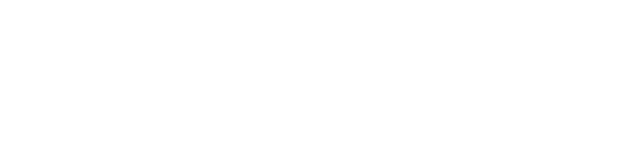
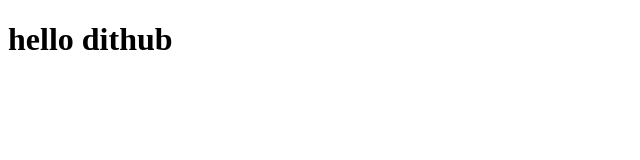
Before and after one commit to kris4444/day2-pp1, a plain HTML site: page index.html in a window 1280 px wide. Shown: the whole page, without its empty margins (0-640 px from the left). Drawn offline with Linux system fonts and the light colour scheme.

Commit message:
แก้index

```diff
--- a/index.html
+++ b/index.html
@@ -5,6 +5,6 @@
     <title>Title</title>
 </head>
 <body>
-
+<h1>hello dithub </h1>
 </body>
 </html>
```
